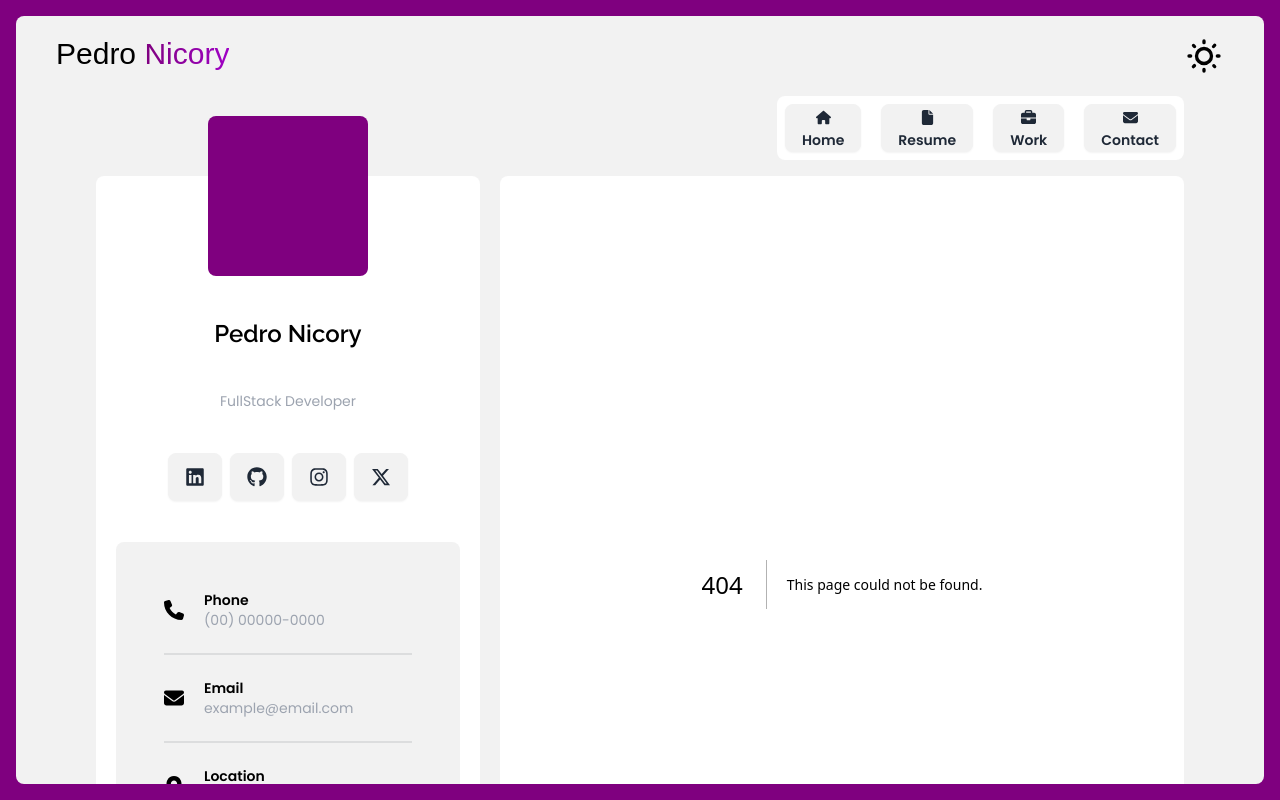
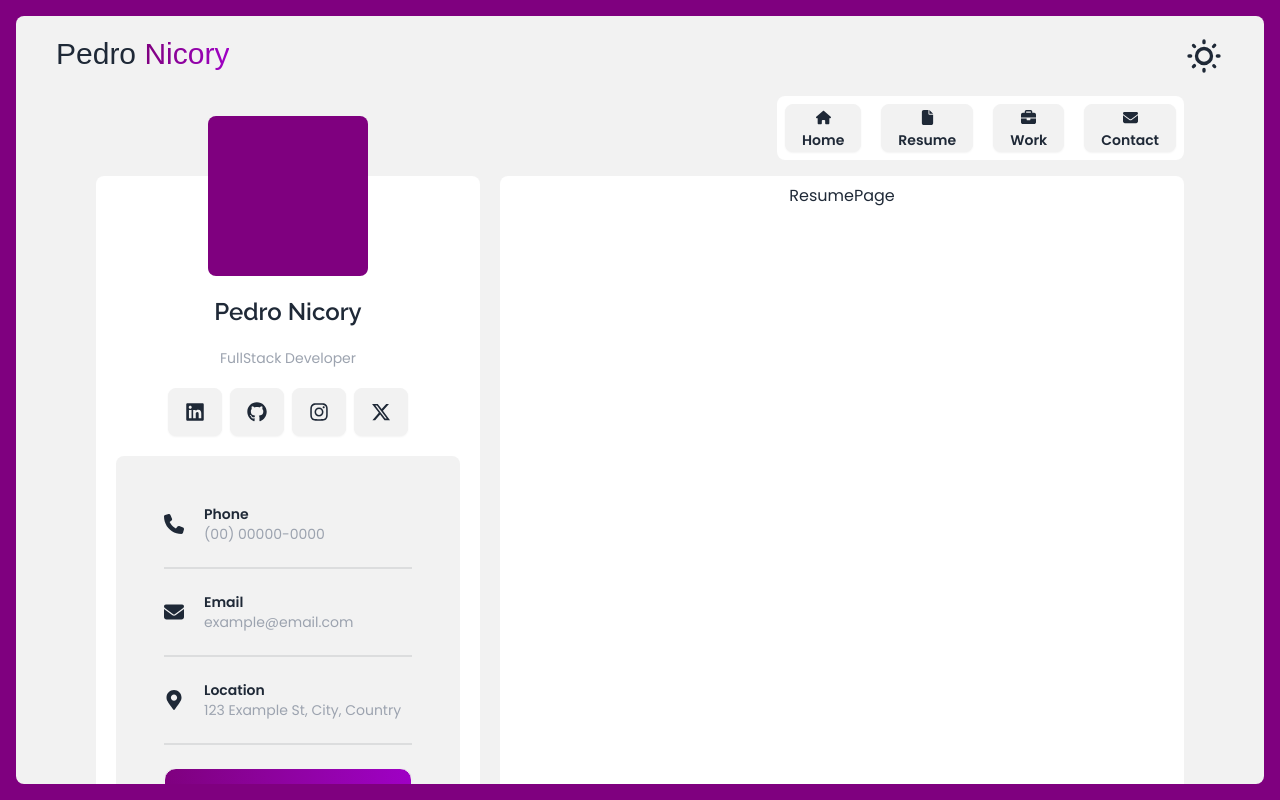
Before and after one commit to nicoryy/PersonaFrame, a Next.js app: page /resume in a window 1280 px wide. Before the commit this address had no page. Built offline with nearby package versions, Linux system fonts and the light colour scheme; a web font is replaced by a local one.

Commit message:
feat: new page Resume

```diff
--- /dev/null
+++ b/src/app/resume/page.tsx
@@ -0,0 +1,9 @@
+import React from 'react'
+
+function ResumePage() {
+  return (
+    <div>ResumePage</div>
+  )
+}
+
+export default ResumePage
```
